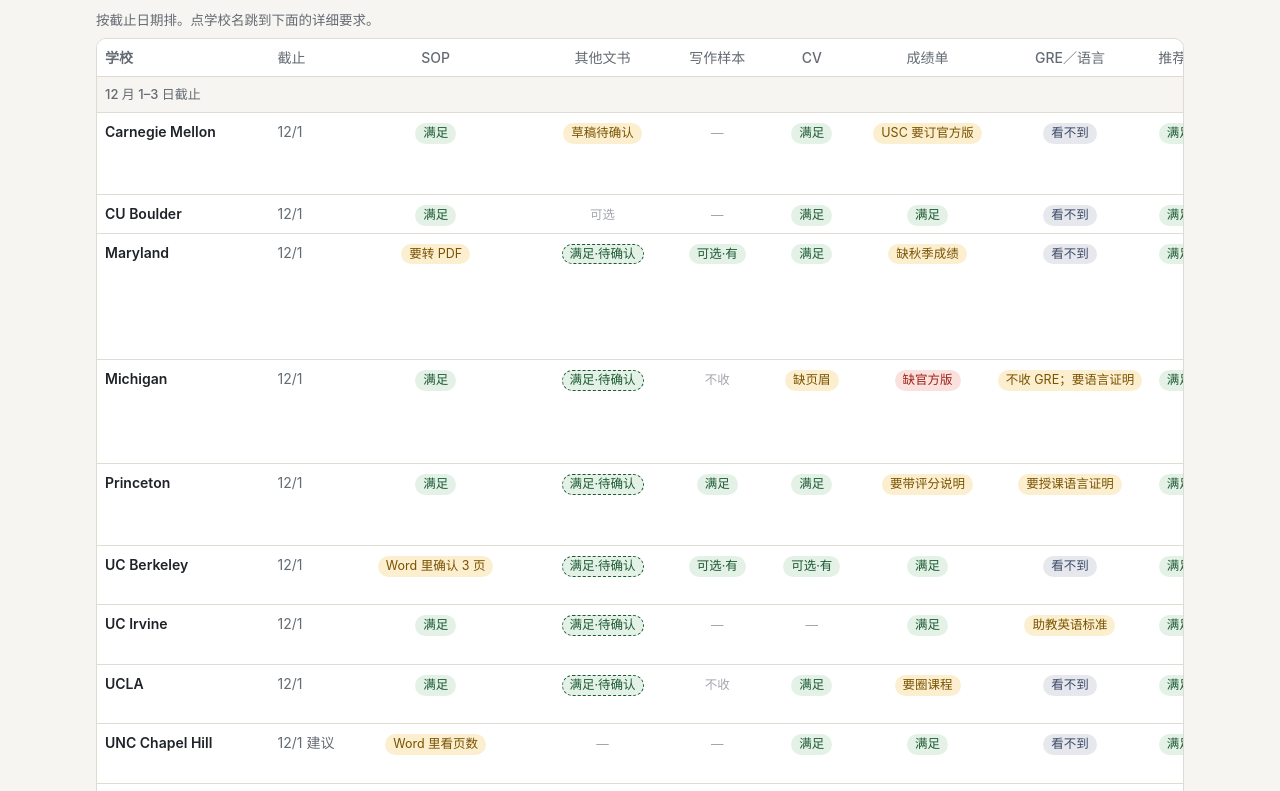
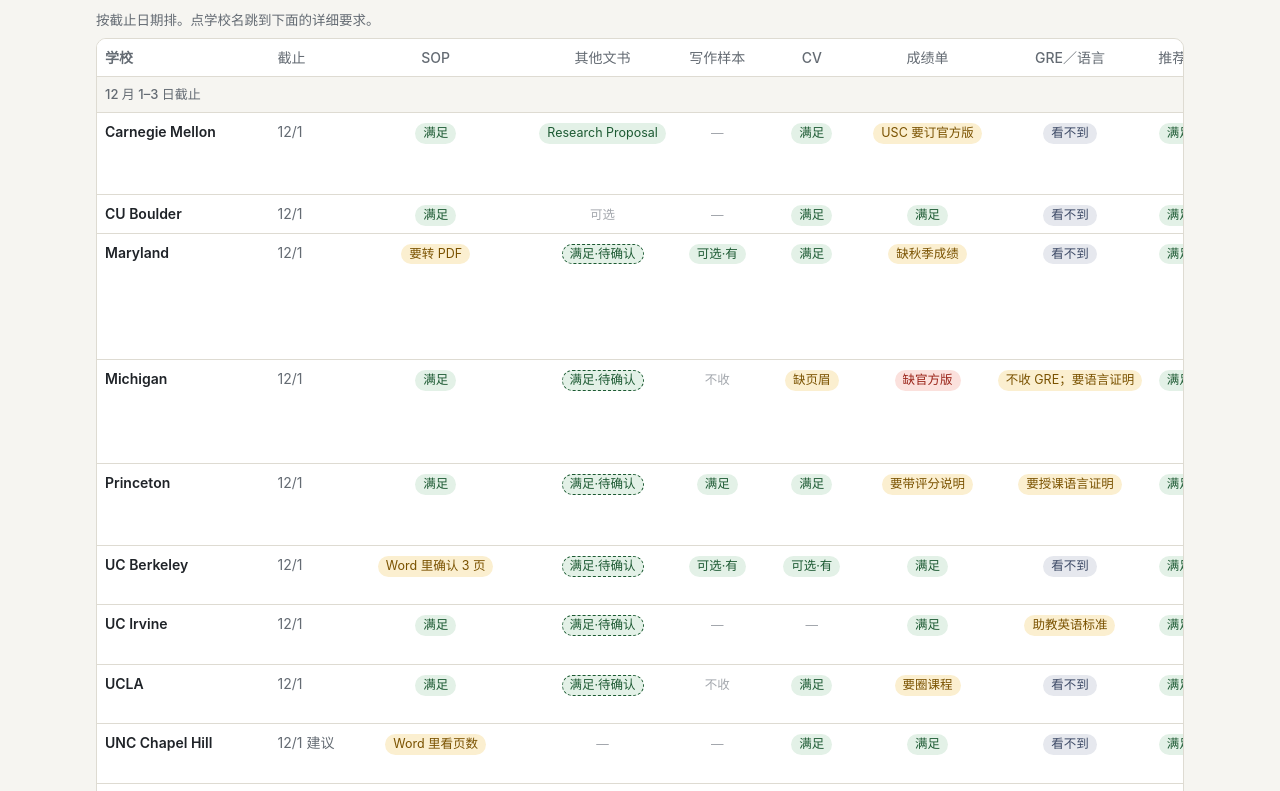
Before and after one commit to fangyuu6/phd-application-tracker, a plain HTML site: page index.html in a window 1280 px wide. Shown: the part 1542-2333 px from the top of the page. Drawn offline with Linux system fonts and the light colour scheme.

Commit message:
CMU Research Proposal finalized; label the cell Research Proposal
Co-Authored-By: Claude Fable 5.2 <noreply@anthropic.com>

```diff
--- a/index.html
+++ b/index.html
@@ -108,7 +108,7 @@
   <div class="wrap"><table id="matrix"></table></div>
 
   <h2>三、其他文书：每一篇是什么、缺不缺</h2>
-  <p class="muted">“其他文书”指 SOP 以外要写的东西。个人陈述类的都可以用你现成的 250／500／750 词三个版本；还没有文字的只有 CMU 的 Research Proposal 和 UIUC 的 Q2。</p>
+  <p class="muted">“其他文书”指 SOP 以外要写的东西。个人陈述类的都可以用你现成的 250／500／750 词三个版本；还没有文字的只有 UIUC 的 Q2；CMU 的 Research Proposal 已在 11/26 定稿。</p>
   <div class="wrap"><table id="essays"><thead><tr><th>学校</th><th>截止</th><th>文书和长度</th><th>要写什么</th><th>现在的情况</th><th>状态</th></tr></thead><tbody></tbody></table></div>
   <p class="muted" id="noessay"></p>
 
@@ -135,7 +135,7 @@ const LABEL = { ok: "满足", warn: "要处理", bad: "缺", unk: "看不到", n
 
 // SOP 完成度：你 2026-11-24 说的
 const PROGRESS = [["SOP：之前的 15 所（`sop/1_之前的15所/`）", 99], ["SOP：后来的 15 所（`sop/2_后来的15所/`）", 70]];
-const INTRO = "整理于 2026-11-24，2026-11-25 更新了 SOP 的词数和 CMU 的 Research Proposal。左边是各校官方页面写明的要求，右边是你文件夹里现在的文件，量过之后对照。“满足”只说明文件对得上记录到的要求；网申系统里的栏位和送分，我看不到。你 11/24 确认过的几点已写进表里：SOP 之前的 15 所完成 99%，后来的 15 所完成 70%；CMU 走 Heinz；推荐信已经满足；GRE 有，语言成绩没有，本科四年都在美国；官方成绩单要去线上订；Georgia Tech 从表里删去。";
+const INTRO = "整理于 2026-11-24，2026-11-25 更新了 SOP 的词数，2026-11-26 CMU 的 Research Proposal 定稿。左边是各校官方页面写明的要求，右边是你文件夹里现在的文件，量过之后对照。“满足”只说明文件对得上记录到的要求；网申系统里的栏位和送分，我看不到。你 11/24 确认过的几点已写进表里：SOP 之前的 15 所完成 99%，后来的 15 所完成 70%；CMU 走 Heinz；推荐信已经满足；GRE 有，语言成绩没有，本科四年都在美国；官方成绩单要去线上订；Georgia Tech 从表里删去。";
 
 // 常用的“现在的情况”
 const TR_HAVE = "USC、BU、Rutgers、UIUC NetMath 四份非官方成绩单都在";
@@ -247,7 +247,7 @@ const SCHOOLS = [
   { id: "cmu", name: "Carnegie Mellon", prog: "Economics and Public Policy，走 Heinz", ddl: "12/1", ddlFull: "12/1（Heinz；时间没写）", date: "2026-12-01", fee: "免费",
     items: {
       sop: ok("不超过 1200 词。题目：学术和职业背景、职业目标、PhD 如何帮你实现目标；要写明 (a) 想研究的政策领域和原因，(b) 为什么 Heinz 适合你", "1073 词。结尾段写了联合项目和三位 Heinz 教授，职业目标只有最后一句"),
-      essay: warn("草稿待确认", "**Research Proposal，必交，不超过 1200 词，和 SOP 是两份**：写一个你想做的研究项目，包括想法、为什么重要（对谁重要）、打算怎么做、要回答的主要问题、需要哪类证据。Optional Statement 可选，不超过 250 词，用来解释特殊情况", "有草稿：`SOP_待review/CMU_Research_Proposal_草稿.docx`，616 词，按导师的建议写成 writing sample 的概括加延伸；还没有定稿"),
+      essay: ok("**Research Proposal，必交，不超过 1200 词，和 SOP 是两份**：写一个你想做的研究项目，包括想法、为什么重要（对谁重要）、打算怎么做、要回答的主要问题、需要哪类证据。Optional Statement 可选，不超过 250 词，用来解释特殊情况", "已定稿（你 11/26 确认）：`sop/1_之前的15所/Research_Proposal_Carnegie_Mellon.docx`，627 词，估算一页，按导师的建议写成 writing sample 的概括加延伸；只有 .docx，页数没在 Word 里看过", "Research Proposal"),
       ws: na("Heinz 页面没写"),
       cv: cv("必交，1–2 页；要列出所有兼职和全职工作、起止日期和职责说明"),
       tr: warn("USC 要订官方版", "**授学士学位的学校的官方成绩单要在评审前到**；其他学校上传非官方版", "BU、Rutgers、UIUC 的非官方版在；USC 的官方版要去线上订，收件方填 Heinz"),
@@ -255,7 +255,7 @@ const SCHOOLS = [
       rec: rec("3 封"),
       form: na("没写"),
     },
-    gaps: ["确认 Research Proposal 草稿（616 词）", "线上订 USC 官方成绩单，送到 Heinz"],
+    gaps: ["Research Proposal 转 PDF，在 Word 里确认是一页", "线上订 USC 官方成绩单，送到 Heinz"],
     note: "只能向 Heinz 或 Tepper 其中一边交一份申请。",
     src: ["https://www.heinz.cmu.edu/programs/phd-programs/admissions-how-to-apply", "https://www.cmu.edu/tepper/programs/phd/admissions/index.html"] },
 
@@ -597,7 +597,7 @@ const SCHOOLS = [
 
 // 其他文书：[学校, 截止, 文书和长度, 要写什么, 现在的情况, 状态, 标签, 是否虚线]
 const ESSAYS = [
-  ["Carnegie Mellon（Heinz）", "12/1", "**Research Proposal**，必交，不超过 1200 词", "和 SOP 是两份。写一个你想做的研究项目：想法是什么、为什么重要（对谁重要）、初步打算怎么做、要回答的主要问题、需要哪类证据来支持结论", "有草稿，616 词，在 `SOP_待review/`，还没有定稿", "warn", "草稿待确认"],
+  ["Carnegie Mellon（Heinz）", "12/1", "**Research Proposal**，必交，不超过 1200 词", "和 SOP 是两份。写一个你想做的研究项目：想法是什么、为什么重要（对谁重要）、初步打算怎么做、要回答的主要问题、需要哪类证据来支持结论", "已定稿（你 11/26 确认），627 词，估算一页，在 `sop/1_之前的15所/`；只有 .docx", "ok", "Research Proposal"],
   ["Northwestern", "12/15", "Personal Statement，必交，125–250 词", "关键经历、服务或领导经历，或申请里别处没写到的内容；不能和 SOP 重复", "用你的 250 词版（248 词），内容对得上；还没另存成 Northwestern 的文件", "ok", "有·250 词版"],
   ["Cornell", "12/15", "Personal Statement，必交，长度没写", "你的背景和经历如何影响你读研的决定和准备；你会怎样为 community of belonging 做贡献；和学术陈述互补，不重复", "用你的 500 词版或 750 词版，内容对得上；还没另存成 Cornell 的文件", "ok", "有·500 词版"],
   ["Brown", "1/1", "Supplemental Essay，要上传，不超过 300 词", "两题选一：① 你的背景、知识和经历如何让你受益于并贡献于 Brown 的包容性学术社区；② 你打算如何通过研究、教学或服务促进多元和包容", "用你的 250 词版（248 词），对应第 ① 题；文中没有提到 Brown", "ok", "有·250 词版"],
```
